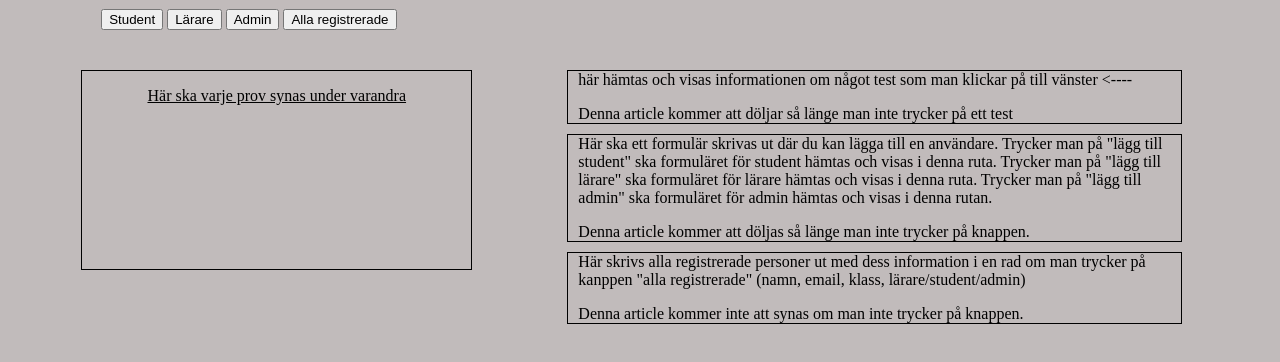
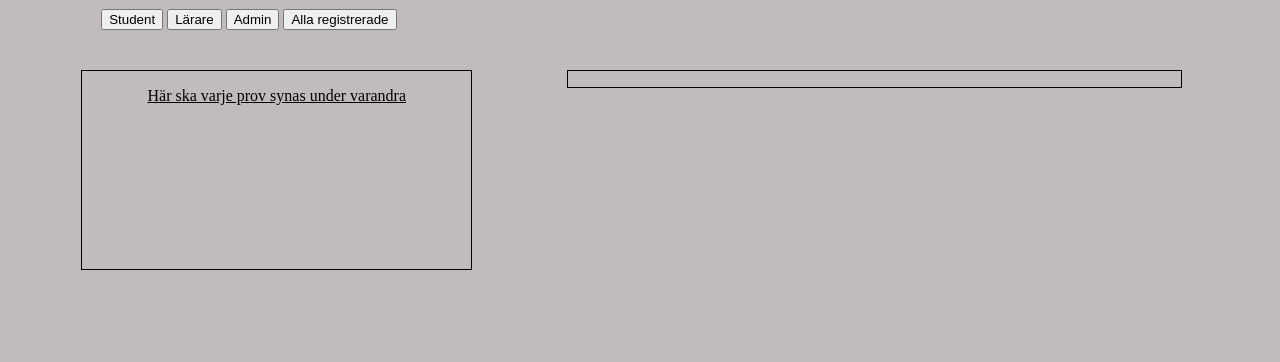
Before and after one commit to Grodfan/projekt, a plain HTML site: page public/LoginAdmin.html in a window 1280 px wide. Shown: the part 234-596 px from the top of the page. Drawn offline with Linux system fonts and the light colour scheme.

Commit message:
One article for all button-content
Lagt ihop 3 article till en och döpt om id till ”content” i admin,
student och teacher

```diff
--- a/public/LoginAdmin.html
+++ b/public/LoginAdmin.html
@@ -33,28 +33,11 @@
             </form>
         </article>
 
-        <article id="getTestInformation" class="grid-55 mobile-grid-100 tablet-grid-55 boxWithTestInformation">
-            här hämtas och visas informationen om något test som man klickar på till vänster <----
-            <p></p>
-            Denna article kommer att döljar så länge man inte trycker på ett test
-        </article>
-
-        <article id="formForAddingAUser" class="grid-55 mobile-grid-100 tablet-grid-55 createNewUserBox">
-            <form>
-                Här ska ett formulär skrivas ut där du kan lägga till en användare.
-                Trycker man på "lägg till student" ska formuläret för student hämtas och visas i denna ruta.
-                Trycker man på "lägg till lärare" ska formuläret för lärare hämtas och visas i denna ruta.
-                Trycker man på "lägg till admin" ska formuläret för admin hämtas och visas i denna rutan.
+        <!--This part will not be shown before you press a button, than the information connected to that button will be shown in this part-->
+        <article id="content" class="grid-55 mobile-grid-100 tablet-grid-55 boxWithTestInformation">
+            <form method="get">
                 <p></p>
-                Denna article kommer att döljas så länge man inte trycker på knappen.
             </form>
-        </article>
-
-        <article id="getAllRegistered" class="grid-55 mobile-grid-100 tablet-grid-55 boxWithAllRegistered">
-            Här skrivs alla registrerade personer ut med dess information i en rad om man trycker på kanppen "alla registrerade"
-            (namn, email, klass, lärare/student/admin)
-            <p></p>
-            Denna article kommer inte att synas om man inte trycker på knappen.
         </article>
     </section>
 </div>
--- a/public/css/style.css
+++ b/public/css/style.css
@@ -31,28 +31,14 @@ header.pageDesign{
     height: 200px;
     text-align: center;
 }
-.boxWithTestInformation{
-    border: solid 1px;
-    margin-left: 95px;
-    margin-bottom: 10px;
-}
-.createNewUserBox{
-    border: solid 1px;
-    margin-left: 95px;
-    margin-bottom: 10px;
-}
-.boxWithAllRegistered{
+#content{
     border: solid 1px;
     margin-left: 95px;
     margin-bottom: 10px;
 }
 
 /*Student index page*/
-.boxWithAllResults{
-    border: solid 1px;
-    margin-left: 95px;
-    margin-bottom: 10px;
-}
+
 
 /*test page*/
 .testPageDesign{
```
Also changed, not shown: public/LoginTeacher.html (+2 -10 lines), public/studentIndex.html (+4 -6 lines).
